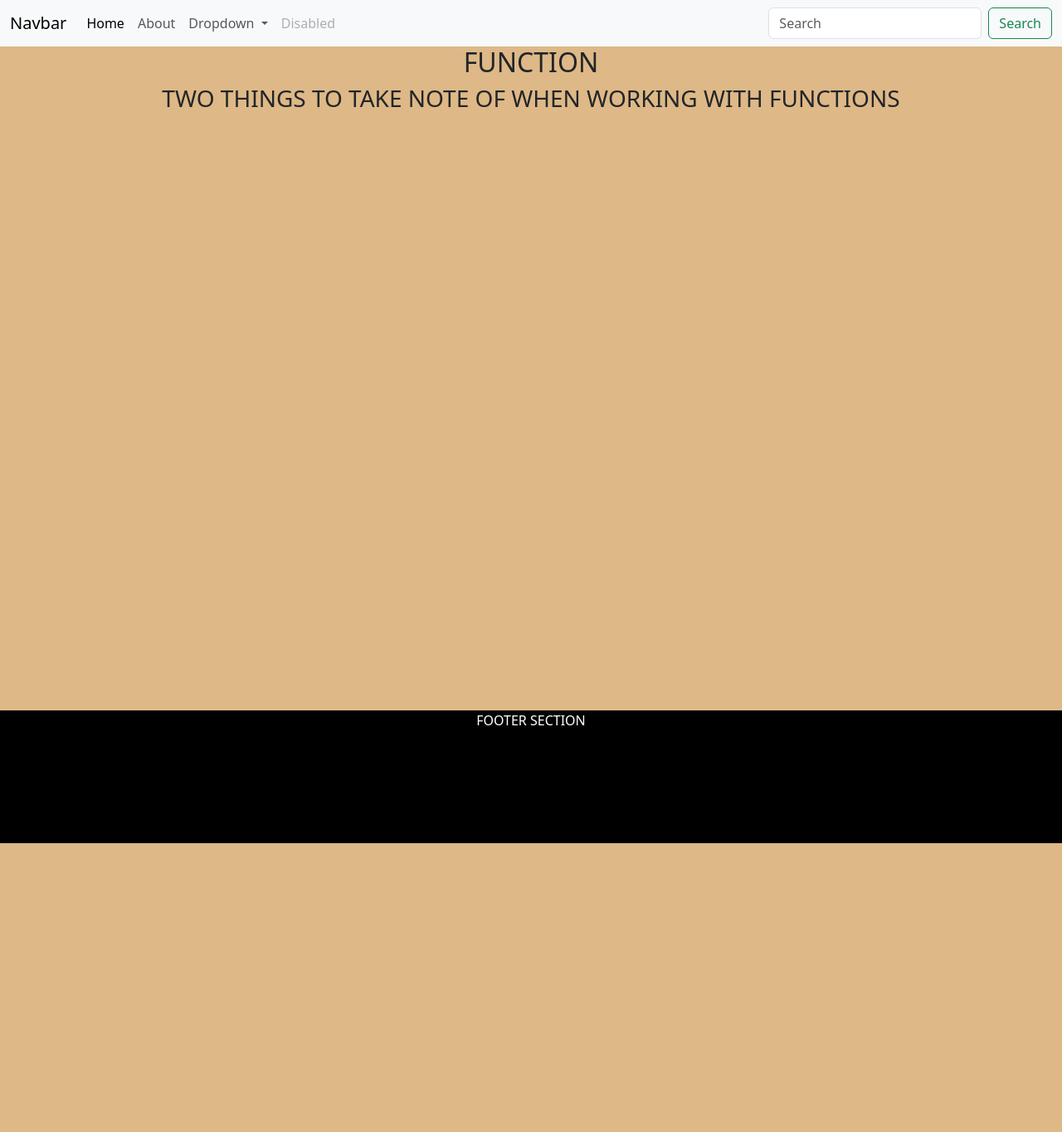
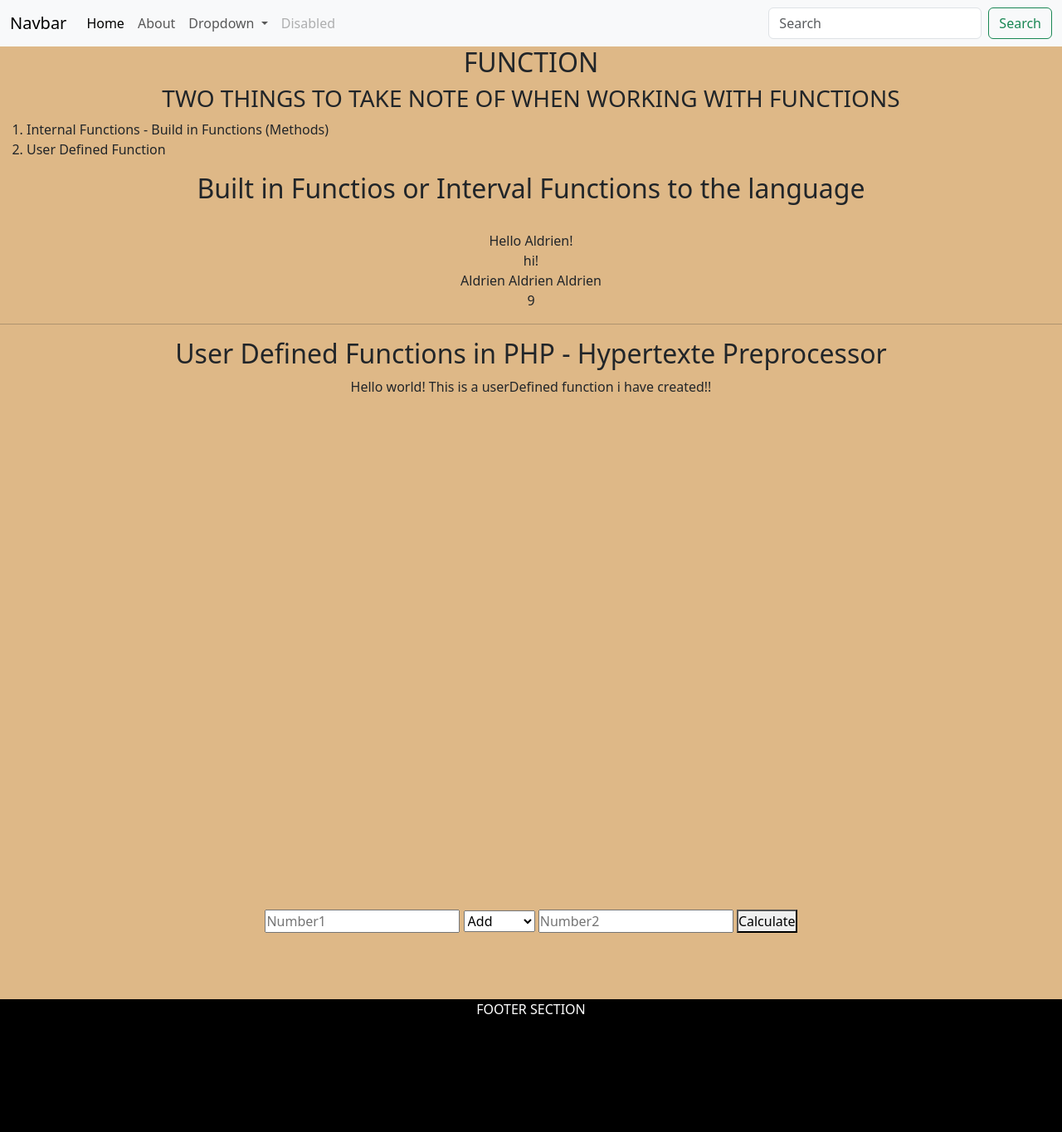
Before and after one commit to newviex/php_loginSystem, a PHP site: page /function.php in a window 1280 px wide. Shown: the whole page at 83% size. Before the commit the page ends 1016 px from the top, so only its background shows below. Run offline with PHP 8.4, Linux system fonts and the light colour scheme.

Commit message:
Simple calculation using functions in php- hypertext preprocessor

```diff
--- a/css/style.css
+++ b/css/style.css
@@ -18,7 +18,10 @@ body{
     background-color: pink;
 }
 .functions{
-    height: 100vh;
+    height: 120vh;
+}
+.form{
+    padding: 5rem;
 }
 footer{
     background-color: black;
--- a/function.php
+++ b/function.php
@@ -7,7 +7,71 @@ include_once 'header.php';
         <div class="functions">
             <h2>FUNCTION</h2>
             <h3>TWO THINGS TO TAKE NOTE OF WHEN WORKING WITH FUNCTIONS</h3>
+            <ol style="text-align:left;">
+                <li>Internal Functions - Build in Functions (Methods)</li>
+                <li>User Defined Function</li>
+            </ol>
+            <?php
+                 echo "<h2>Built in Functios or Interval Functions to the language</h2>";
+                 $a = "Hello World!";
+                //  echo $a;
+                 echo " <br>";
+                 echo str_replace("World", "Aldrien" ,$a);
+                 echo " <br>";
+
+                $b = "hi!";
+                echo $b;
+                echo " <br>";
+                $greetings = "Aldrien ";
+                echo str_repeat($greetings,3);
+                echo " <br>";
+
+
+                $a ="Hello World";
+                 // $char = "He";
+                 // $char = "el";
+                 $char = "ld";
+                echo strpos($a,$char);
+
+
+
+
+
+                echo "<hr>";
+                echo "<h2>User  Defined Functions in PHP - Hypertexte Preprocessor</h2>";
+                function displayMessage()
+                {
+                    echo "Hello world! This is a userDefined function i have created!!";
+                }
+                displayMessage();
+
+
+
+                // function calculateAdd(int $num1, int $num2){
+                //     $add =$num1 + $num2;
+                //     return $add;
+                // }
+
+            ?>
         </div>
+    </section>
+    <section>
+            <div class="form">
+                <form action="funcCalc.php" method = "get">
+                    <input type="text" name="num1" placeholder="Number1">
+                    <select name="operations" >
+                        <label for="operations">Arithmetic Operations</label>
+                        <option value="add">Add</option>
+                        <option value="subtract">Subtract</option>
+                    </select>
+                    <input type="text" name="num2" placeholder="Number2">
+                    <button type="submit">Calculate</button>
+
+                </form>
+            </div>
+
+
+
     </section>
 </main>
 <?php
--- a/header.php
+++ b/header.php
@@ -55,3 +55,6 @@
 
     </div>
   </header>
+
+  <script src="https://cdn.jsdelivr.net/npm/@popperjs/core@2.11.7/dist/umd/popper.min.js" integrity="sha384-zYPOMqeu1DAVkHiLqWBUTcbYfZ8osu1Nd6Z89ify25QV9guujx43ITvfi12/QExE" crossorigin="anonymous"></script>
+    <script src="https://cdn.jsdelivr.net/npm/bootstrap@5.3.0-alpha3/dist/js/bootstrap.min.js" integrity="sha384-Y4oOpwW3duJdCWv5ly8SCFYWqFDsfob/3GkgExXKV4idmbt98QcxXYs9UoXAB7BZ" crossorigin="anonymous"></script>
--- a/index.php
+++ b/index.php
@@ -776,8 +776,6 @@ echo "<hr>";
 
       ReactDOM.render(<Hello />, document.getElementById('mydiv'))
     </script>
-    <script src="https://cdn.jsdelivr.net/npm/@popperjs/core@2.11.7/dist/umd/popper.min.js" integrity="sha384-zYPOMqeu1DAVkHiLqWBUTcbYfZ8osu1Nd6Z89ify25QV9guujx43ITvfi12/QExE" crossorigin="anonymous"></script>
-    <script src="https://cdn.jsdelivr.net/npm/bootstrap@5.3.0-alpha3/dist/js/bootstrap.min.js" integrity="sha384-Y4oOpwW3duJdCWv5ly8SCFYWqFDsfob/3GkgExXKV4idmbt98QcxXYs9UoXAB7BZ" crossorigin="anonymous"></script>
 
 </body>
 </html>
```
Also changed, not shown: funcCalc.php (added, +24 -0 lines).
